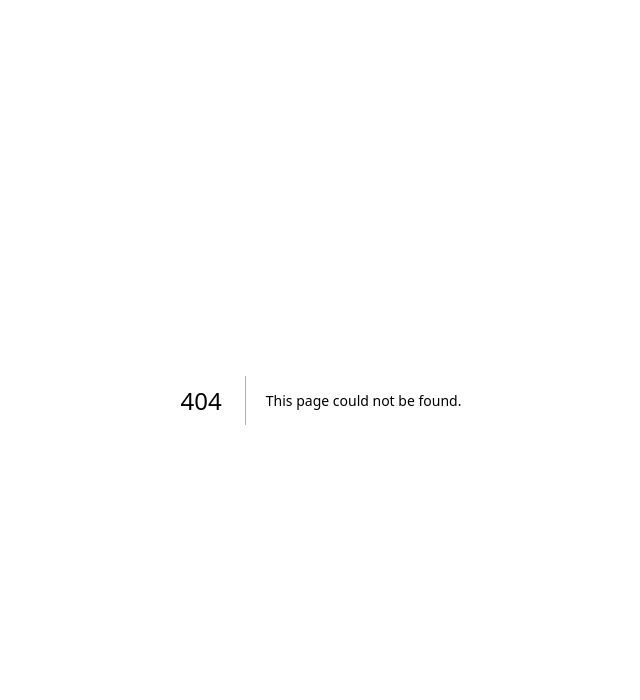
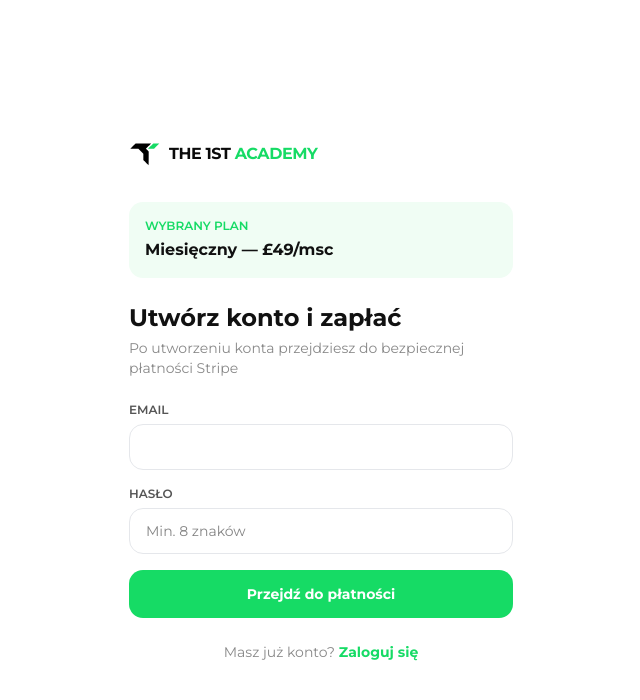
Before and after one commit to The1stFund/academy, a Next.js app in the folder frontend/: page /checkout in a window 1280 px wide. Before the commit this address had no page. Shown: the top 700 px of the page, without its empty margins (319-959 px from the left). Built offline with nearby package versions, Linux system fonts and the light colour scheme; no server answers.

Commit message:
Fix Suspense boundary in checkout page

```diff
--- /dev/null
+++ b/frontend/src/app/checkout/page.tsx
@@ -0,0 +1,117 @@
+'use client'
+
+import { Suspense, useState } from 'react'
+import { useRouter, useSearchParams } from 'next/navigation'
+import Link from 'next/link'
+import { createClient } from '@/lib/supabase'
+
+const PLANS = {
+  monthly: { priceId: 'price_1TUUuw0tKvZv0CxQWE6ioZVv', label: 'Miesięczny', price: '£49/msc' },
+  annual: { priceId: 'price_1TUV0x0tKvZv0CxQMzknD0zV', label: 'Roczny', price: '£499/rok' },
+}
+
+function CheckoutForm() {
+  const params = useSearchParams()
+  const planKey = (params.get('plan') === 'annual' ? 'annual' : 'monthly') as keyof typeof PLANS
+  const plan = PLANS[planKey]
+
+  const [email, setEmail] = useState('')
+  const [password, setPassword] = useState('')
+  const [error, setError] = useState('')
+  const [loading, setLoading] = useState(false)
+  const router = useRouter()
+  const supabase = createClient()
+
+  async function handleCheckout(e: React.FormEvent) {
+    e.preventDefault()
+    setError('')
+    if (password.length < 8) { setError('Hasło musi mieć minimum 8 znaków'); return }
+    setLoading(true)
+
+    const { error: signUpError } = await supabase.auth.signUp({ email, password })
+
+    if (signUpError) {
+      setError(signUpError.message)
+      setLoading(false)
+      return
+    }
+
+    const { data: sessionData } = await supabase.auth.getSession()
+    if (!sessionData.session) {
+      const { error: loginError } = await supabase.auth.signInWithPassword({ email, password })
+      if (loginError) { setError('Konto utworzone, ale wystąpił problem z logowaniem. Spróbuj się zalogować.'); setLoading(false); return }
+    }
+
+    const { data: coreUser } = await supabase.schema('core').from('users').select('id').eq('email', email).single()
+
+    if (!coreUser) {
+      setError('Nie udało się znaleźć konta. Spróbuj odświeżyć stronę.')
+      setLoading(false)
+      return
+    }
+
+    const res = await fetch('/api/stripe/checkout', {
+      method: 'POST',
+      headers: { 'Content-Type': 'application/json' },
+      body: JSON.stringify({ priceId: plan.priceId, userId: coreUser.id }),
+    })
+    const data = await res.json()
+
+    if (data.url) {
+      window.location.href = data.url
+    } else {
+      setError('Nie udało się utworzyć sesji płatności.')
+      setLoading(false)
+    }
+  }
+
+  return (
+    <div className="w-full max-w-sm">
+      <div className="flex items-center gap-2 mb-8">
+        <img src="/the1stacademy_Logo_sygnet.svg" alt="Logo" style={{ width: '32px', height: '32px' }} />
+        <span className="font-bold tracking-tight">THE 1ST <span style={{ color: '#16db65' }}>ACADEMY</span></span>
+      </div>
+
+      <div className="mb-6 p-4 rounded-xl" style={{ background: '#f0fdf4' }}>
+        <p className="text-xs font-semibold mb-1" style={{ color: '#16db65' }}>WYBRANY PLAN</p>
+        <p className="font-bold" style={{ color: '#111' }}>{plan.label} — {plan.price}</p>
+      </div>
+
+      <h1 className="text-2xl font-bold mb-1" style={{ color: '#111' }}>Utwórz konto i zapłać</h1>
+      <p className="text-sm mb-6" style={{ color: '#888' }}>Po utworzeniu konta przejdziesz do bezpiecznej płatności Stripe</p>
+
+      <form onSubmit={handleCheckout} className="space-y-4">
+        <div>
+          <label className="block text-xs font-semibold mb-1.5" style={{ color: '#555' }}>EMAIL</label>
+          <input type="email" value={email} onChange={e => setEmail(e.target.value)} required
+            className="w-full px-4 py-3 rounded-xl border text-sm outline-none" style={{ borderColor: '#e5e7eb' }} />
+        </div>
+        <div>
+          <label className="block text-xs font-semibold mb-1.5" style={{ color: '#555' }}>HASŁO</label>
+          <input type="password" value={password} onChange={e => setPassword(e.target.value)} required placeholder="Min. 8 znaków"
+            className="w-full px-4 py-3 rounded-xl border text-sm outline-none" style={{ borderColor: '#e5e7eb' }} />
+        </div>
+        {error && <p className="text-xs font-medium" style={{ color: '#ef4444' }}>{error}</p>}
+        <button type="submit" disabled={loading}
+          className="w-full py-3.5 rounded-xl font-bold text-sm text-white disabled:opacity-60"
+          style={{ background: '#16db65' }}>
+          {loading ? 'Przetwarzanie...' : 'Przejdź do płatności'}
+        </button>
+      </form>
+
+      <p className="text-center text-sm mt-6" style={{ color: '#888' }}>
+        Masz już konto? <Link href="/login" className="font-bold" style={{ color: '#16db65' }}>Zaloguj się</Link>
+      </p>
+    </div>
+  )
+}
+
+export default function CheckoutPage() {
+  return (
+    <div className="min-h-screen flex items-center justify-center bg-white px-6" style={{ fontFamily: 'var(--font-montserrat), sans-serif' }}>
+      <Suspense fallback={<div className="text-sm text-gray-400">Ładowanie...</div>}>
+        <CheckoutForm />
+      </Suspense>
+    </div>
+  )
+}
--- a/frontend/src/app/pricing/page.tsx
+++ b/frontend/src/app/pricing/page.tsx
@@ -39,7 +39,7 @@ export default function PricingPage() {
               <span className="text-5xl font-bold" style={{ color: '#111' }}>£49</span>
               <span className="text-lg font-medium" style={{ color: '#888' }}>/miesiąc</span>
             </div>
-            <Link href="/register" className="block w-full text-center text-white font-bold py-3.5 rounded-xl mb-6 transition-opacity hover:opacity-90" style={{ background: '#16db65' }}>
+            <Link href="/checkout?plan=monthly" className="block w-full text-center text-white font-bold py-3.5 rounded-xl mb-6 transition-opacity hover:opacity-90" style={{ background: '#16db65' }}>
               Zacznij teraz
             </Link>
             <ul className="space-y-3">
@@ -72,7 +72,7 @@ export default function PricingPage() {
               <span className="text-lg font-medium" style={{ color: '#666' }}>/rok</span>
             </div>
             <p className="text-sm mb-6" style={{ color: '#555' }}>£41.58/msc • Oszczędzasz £89 rocznie</p>
-            <Link href="/register" className="block w-full text-center font-bold py-3.5 rounded-xl mb-6 transition-opacity hover:opacity-90" style={{ background: '#16db65', color: 'white' }}>
+            <Link href="/checkout?plan=annual" className="block w-full text-center font-bold py-3.5 rounded-xl mb-6 transition-opacity hover:opacity-90" style={{ background: '#16db65', color: 'white' }}>
               Zacznij teraz
             </Link>
             <ul className="space-y-3">
```
